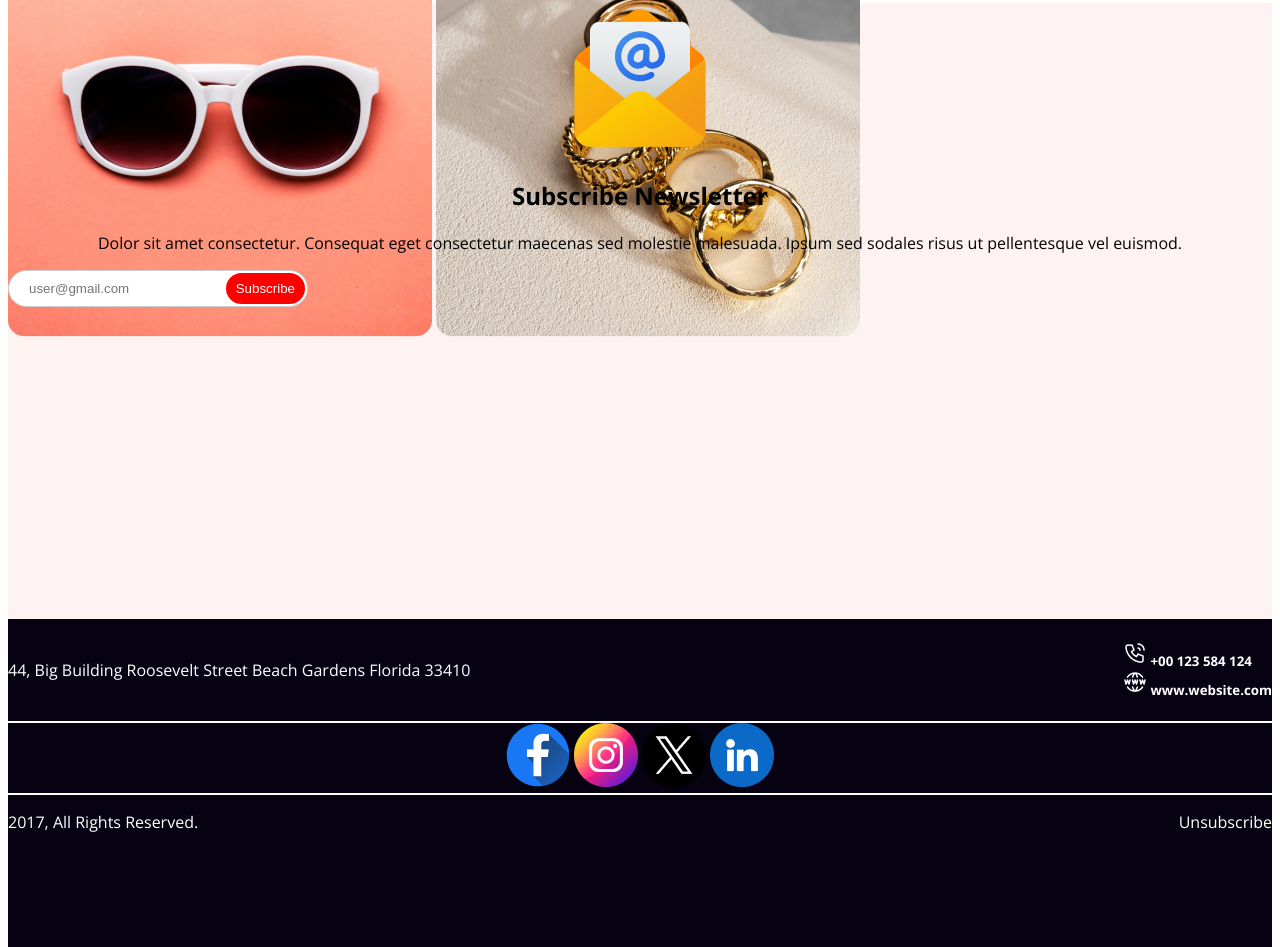
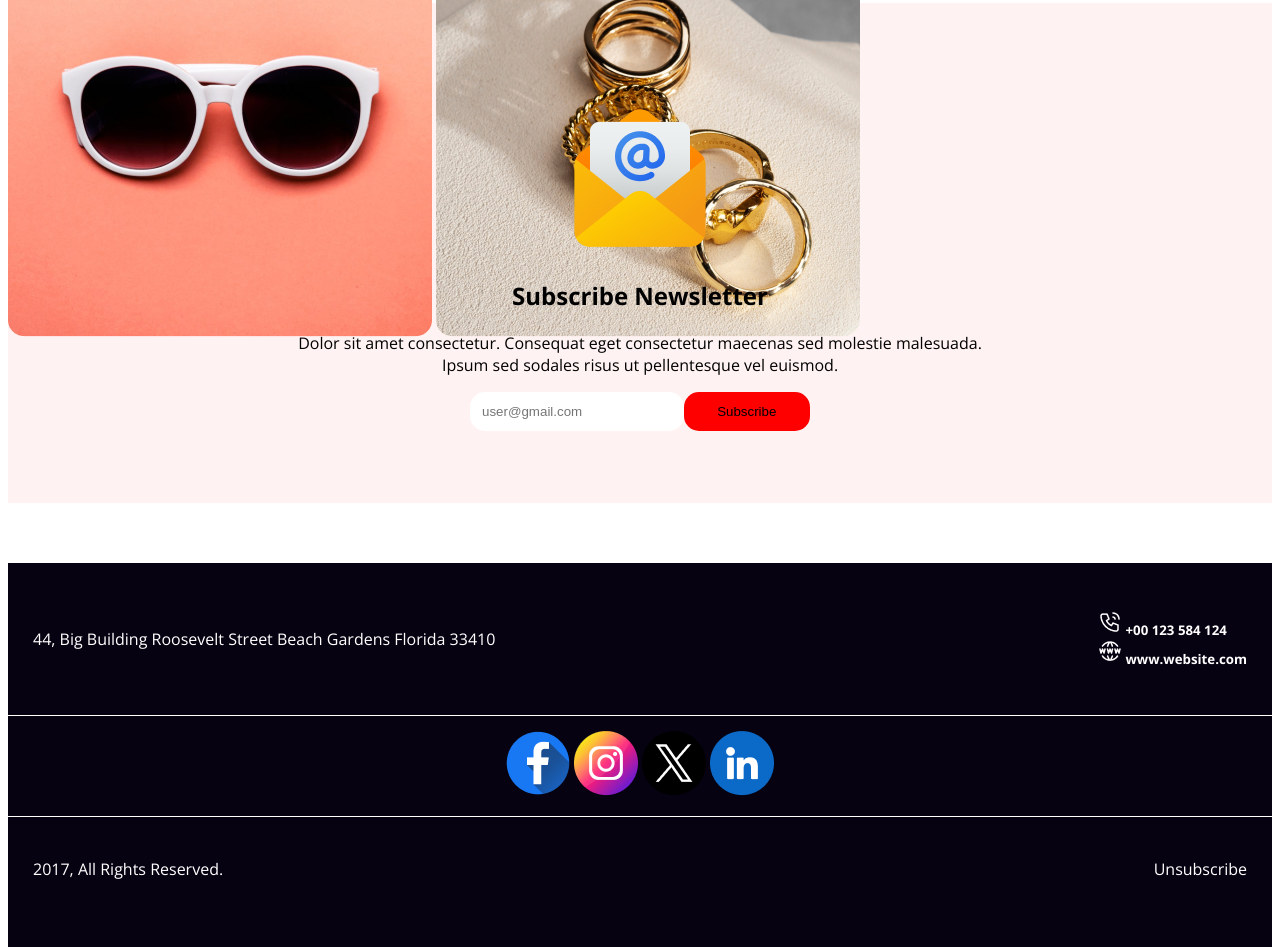
Before and after one commit to MdShafique/First-Assignment-New-Year, a plain HTML site: page index.html in a window 1280 px wide. Shown: the part 4693-5640 px from the top of the page. Drawn offline with nearby package versions, Linux system fonts and the light colour scheme.

Commit message:
most of the work complete

```diff
--- a/index.html
+++ b/index.html
@@ -67,12 +67,12 @@
         <div class="newslatter-section">
             <img src="imgs/Group 61.png" alt="">
             <h2>Subscribe Newsletter</h2>
-            <p>Dolor sit amet consectetur. Consequat eget consectetur maecenas sed molestie malesuada. Ipsum sed sodales risus ut pellentesque vel euismod. </p>
-           <!-- <input placeholder="user@gmail.com" type="text"><button>Subscribe</button> -->
-           <div class="custom-search">
+            <p>Dolor sit amet consectetur. Consequat eget consectetur maecenas sed molestie malesuada.<br>Ipsum sed sodales risus ut pellentesque vel euismod. </p>
+           <input class="input-style" placeholder="user@gmail.com" type="text"><button class="button-style">Subscribe</button>
+           <!-- <div class="custom-search">
             <input type="text" class="custom-search-input" placeholder="user@gmail.com">
             <button class="custom-search-botton" type="submit">Subscribe</button>
-          </div>
+          </div> -->
         </div>
     </main>
     <footer>
--- a/style.css
+++ b/style.css
@@ -144,20 +144,41 @@ header{
 .text-area h4{
     color: #FF0000;
 }
+.image-area img{
+    line-height: 10px;
+    transition: 0.5s ease-in-out;
+}
 .image-area img:hover{
+    translate: 10px 15px 25px;
 }
 
 .newslatter-section{
     text-align: center;
     max-width: 1320px;
-    height: 616px;
+    height: 400px;
     margin: 0 auto;
     background-color: #fff2f2;
+    padding-top: 100px;
+}
+.input-style{
+    padding: 12px;
+    width: 15%;
+    background: #fff;
+    border: none;
+    border-radius: 15px;
+}
+
+.button-style{
+    padding: 12px;
+    width: 10%;
+    background: #FF0000;
+    border: none;
+    border-radius: 15px;
 }
 
 /* input and button related style */
 
-.custom-search {
+/* .custom-search {
     position: relative;
     width: 300px;
   }
@@ -183,27 +204,31 @@ header{
     padding: 0 10px;
     border-radius: 100px;
     z-index: 2;
-  }
+  } */
 
   footer{
     max-width: 1320px;
-    height: 609px;
+    height: 400px;
     margin: 0 auto;
     background-color: #070211;
     color: white;
+    margin-top: 60px;
   }
   .top-footer{
     display: flex;
     justify-content: space-between;
     align-items: center;
+    padding: 25px;
   }
   .middle-footer{
     text-align: center;
-    border-top: 2px solid white;
-    border-bottom: 2px solid white;
+    border-top: 1px solid white;
+    border-bottom: 1px solid white;
+    padding: 15px;
   }
   .down-footer{
     display: flex;
     justify-content: space-between;
     align-items: center;
+    padding: 25px;
   }
```
